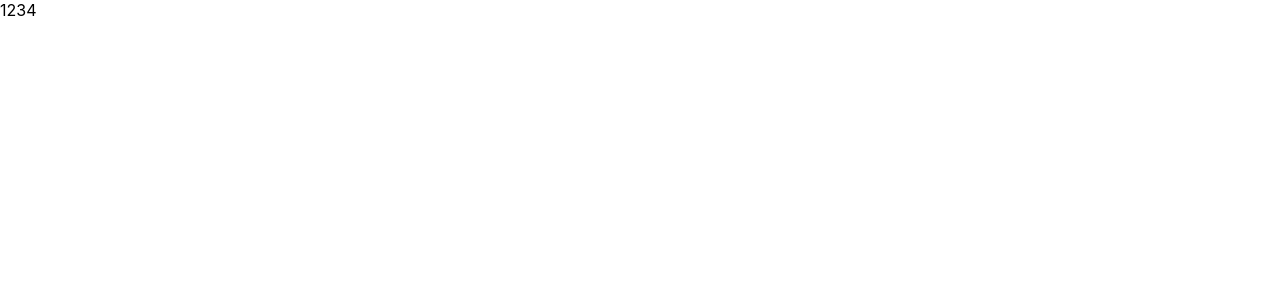
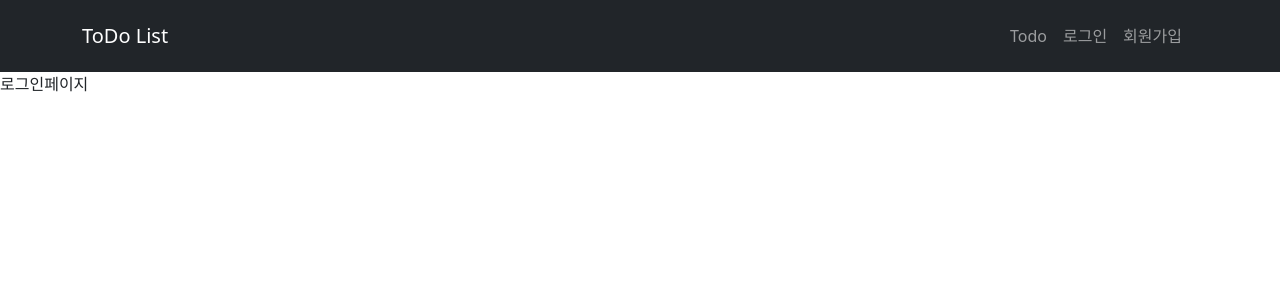
Before and after one commit to junny1995/wanted-pre-onboarding-frontend, a React (Create React App) app: page /login in a window 1280 px wide. Shown: the top 300 px of the page. Built offline with nearby package versions, Linux system fonts and the light colour scheme.

Commit message:
feat: 메인, 로그인, 회원가입, 투두페이지 생성 / 라이브러리 1종 추가 / 라우트적용

```diff
--- a/package.json
+++ b/package.json
@@ -7,7 +7,9 @@
     "@testing-library/react": "^13.4.0",
     "@testing-library/user-event": "^13.5.0",
     "axios": "^1.3.2",
+    "bootstrap": "^5.2.3",
     "react": "^18.2.0",
+    "react-bootstrap": "^2.7.0",
     "react-dom": "^18.2.0",
     "react-router-dom": "^6.8.1",
     "react-scripts": "5.0.1",
--- a/src/App.js
+++ b/src/App.js
@@ -1,7 +1,27 @@
+// react-router-dom
+import { Route, Routes } from "react-router-dom";
+
+import "bootstrap/dist/css/bootstrap.min.css";
+
+// Pages
+import MainHome from "./Page/MainHome";
+import Signup from "./Page/Signup";
+import Login from "./Page/Login";
+
+// Components
+import Header from "./Component/Header";
+import Todo from "./Page/Todo";
+
 function App() {
   return (
     <>
-      <div>1234</div>
+      <Header />
+      <Routes>
+        <Route path="/" element={<MainHome />} />
+        <Route path="/todo" element={<Todo />} />
+        <Route path="/signup" element={<Signup />} />
+        <Route path="/login" element={<Login />} />
+      </Routes>
     </>
   );
 }
--- /dev/null
+++ b/src/Component/Header.js
@@ -0,0 +1,22 @@
+import Container from "react-bootstrap/Container";
+import Nav from "react-bootstrap/Nav";
+import Navbar from "react-bootstrap/Navbar";
+import { useNavigate } from "react-router-dom";
+
+function Header() {
+  const navigate = useNavigate();
+  return (
+    <Navbar bg="dark" variant="dark">
+      <Container>
+        <Navbar.Brand onClick={() => navigate("/")}>ToDo List</Navbar.Brand>
+        <Nav className="p-2">
+          <Nav.Link onClick={() => navigate("/todo")}>Todo</Nav.Link>
+          <Nav.Link onClick={() => navigate("/login")}>로그인</Nav.Link>
+          <Nav.Link onClick={() => navigate("/signup")}>회원가입</Nav.Link>
+        </Nav>
+      </Container>
+    </Navbar>
+  );
+}
+
+export default Header;
--- /dev/null
+++ b/src/Page/Login.js
@@ -0,0 +1,9 @@
+function Login() {
+  return (
+    <>
+      <div>로그인페이지</div>
+    </>
+  );
+}
+
+export default Login;
--- /dev/null
+++ b/src/Page/MainHome.js
@@ -0,0 +1,9 @@
+function MainHome() {
+  return (
+    <>
+      <div>메인페이지</div>
+    </>
+  );
+}
+
+export default MainHome;
--- /dev/null
+++ b/src/Page/Signup.js
@@ -0,0 +1,9 @@
+function Signup() {
+  return (
+    <>
+      <div>회원가입페이지</div>
+    </>
+  );
+}
+
+export default Signup;
--- /dev/null
+++ b/src/Page/Todo.js
@@ -0,0 +1,9 @@
+function Todo() {
+  return (
+    <>
+      <div>Todo페이지</div>
+    </>
+  );
+}
+
+export default Todo;
--- a/src/index.js
+++ b/src/index.js
@@ -2,10 +2,13 @@ import React from "react";
 import ReactDOM from "react-dom/client";
 import "./index.css";
 import App from "./App";
+import { BrowserRouter } from "react-router-dom";
 
 const root = ReactDOM.createRoot(document.getElementById("root"));
 root.render(
   <React.StrictMode>
-    <App />
+    <BrowserRouter>
+      <App />
+    </BrowserRouter>
   </React.StrictMode>
 );
```
Also changed, not shown: 1 other file (tests, documents, lock files or other folders).
